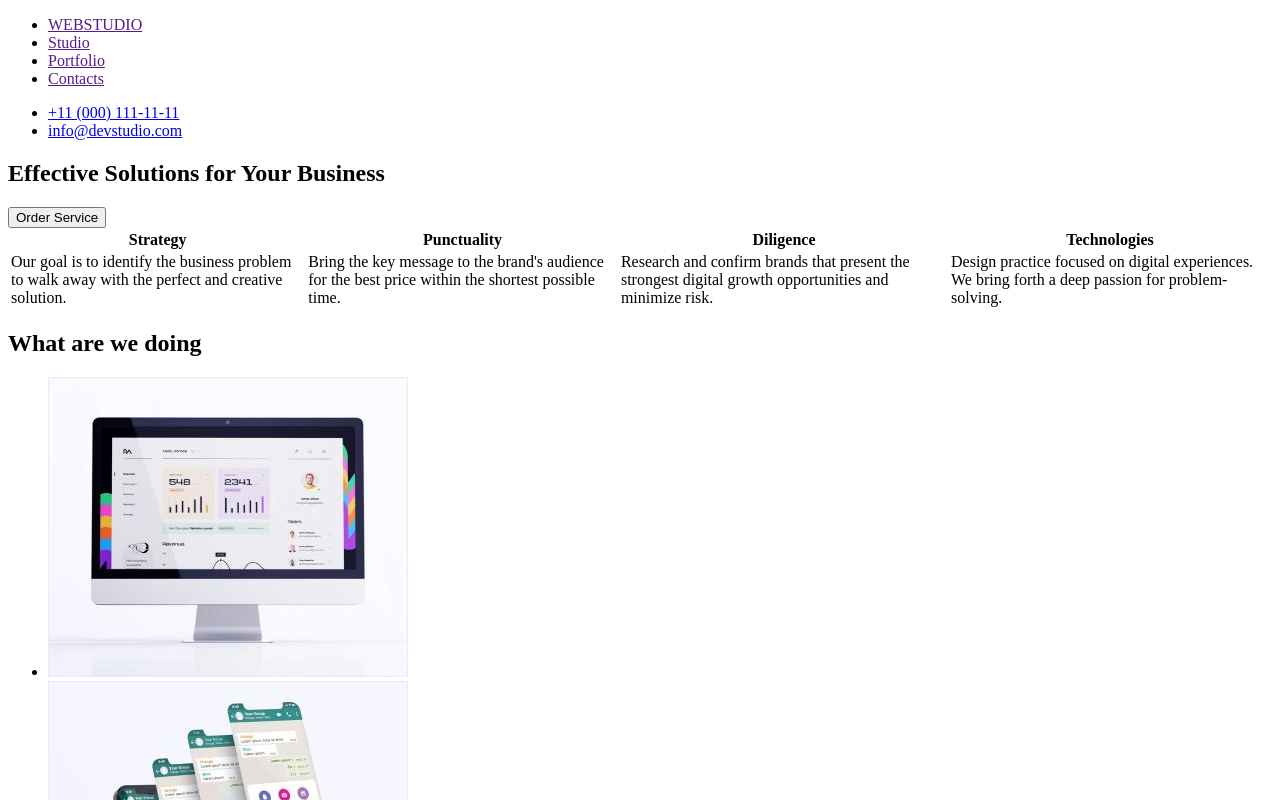
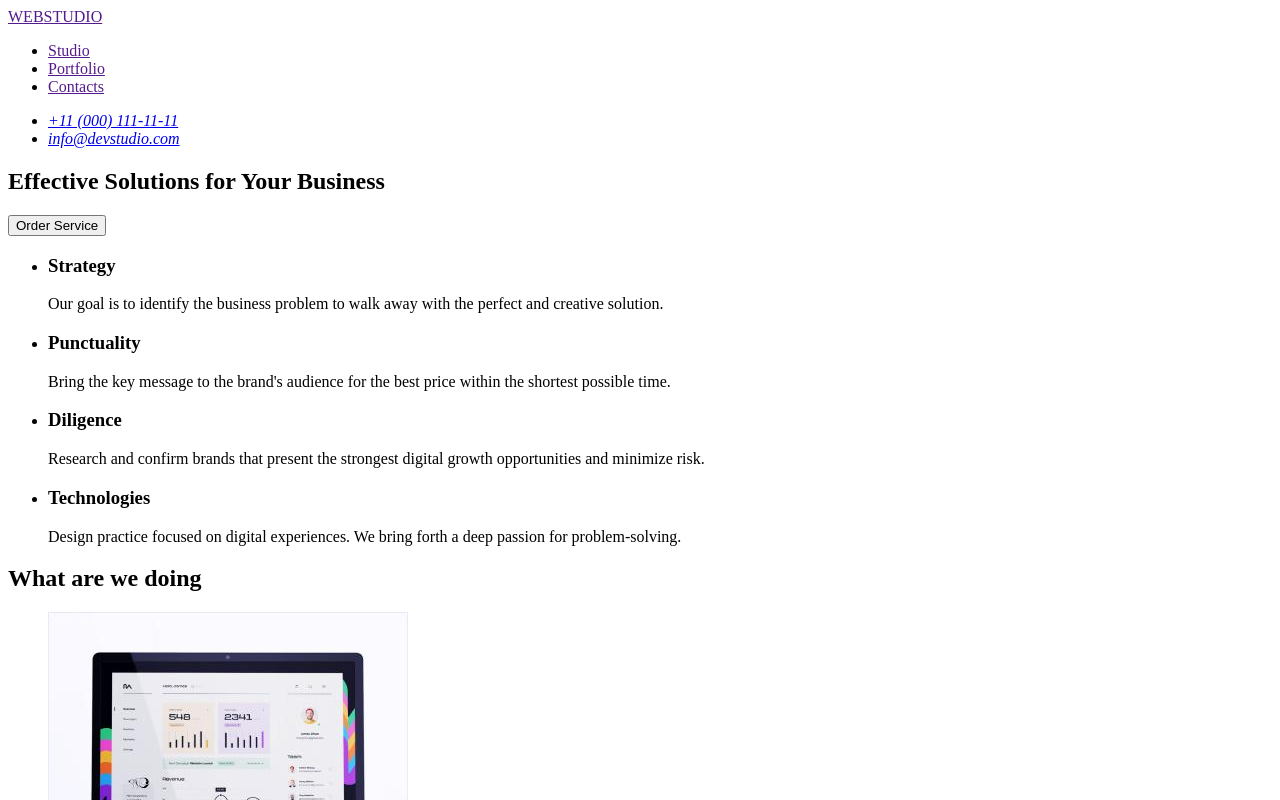
Before and after one commit to NikaDelva/goit-markup-hw-01, a plain HTML site: page index.html in a window 1280 px wide. Shown: the top 800 px of the page. Drawn offline with Linux system fonts and the light colour scheme.

Commit message:
Правки ДЗ по фідбеку
- винесено лого;
- таблиця змінена на список;
- додано заголовок в секції "команда"

```diff
--- a/index.html
+++ b/index.html
@@ -9,10 +9,9 @@
 <body>
     <header>
         <nav>
+            <a href=""><span class="accent">WEB</span>STUDIO</a>
             <ul>
-                <li>
-                    <a href=""><span class="accent">WEB</span>STUDIO</a>
-                </li>
+
                 <li>
                     <a href="">Studio</a>
                 </li>
@@ -24,7 +23,9 @@
                 </li>
             </ul>
         </nav>
+        <address>
             <ul>
+
                 <li>
                     <a href="tel:+110001111111">+11 (000) 111-11-11</a>
                 </li>
@@ -32,6 +33,7 @@
                     <a href="mailto:info@devstudio.com">info@devstudio.com</a>
                 </li>
             </ul>
+        </address>
     </header>
 
     <main>
@@ -42,21 +44,26 @@
         </section>
         <section>
             <h2 hidden>About Us</h2>
-            <table>
-                <tr>
-                    <th>Strategy</th>
-                    <th>Punctuality</th>
-                    <th>Diligence</th>
-                    <th>Technologies</th>
-                </tr>
-                <tr>
-                <td>Our goal is to identify the business
-                problem to walk away with the perfect and creative solution.</td>
-                <td>Bring the key message to the brand's audience for the best price within the shortest possible time.</td>
-                <td>Research and confirm brands that present the strongest digital growth opportunities and minimize risk.</td>
-                <td>Design practice focused on digital experiences. We bring forth a deep passion for problem-solving.</td>
-                </tr>
-            </table>
+                <ul>
+                    <li>
+                        <h3>Strategy</h3>
+                        <p>Our goal is to identify the business
+                        problem to walk away with the perfect and creative solution.</p>
+                    </li>
+                    <li>
+                        <h3>Punctuality</h3>
+                        <p>Bring the key message to the brand's audience for the best price within the shortest possible time.</p>
+                    </li>
+                    <li>
+                        <h3>Diligence</h3>
+                        <p>Research and confirm brands that present the strongest digital growth opportunities and minimize risk.</p>
+                    </li>
+                    <li>
+                        <h3>Technologies</h3>
+                        <p>Design practice focused on digital experiences. We bring forth a deep passion for problem-solving.</p>
+                    </li>
+                </ul>
+
         </section>
         <section>
             <h2>What are we doing</h2>
@@ -73,6 +80,7 @@
             </ul>
         </section>
         <section>
+            <h2>Our Team</h2>
             <ul>
                 <li>
                     <img src="img/employees/img_mark_guerrero.jpg" alt="Mark Guerrero" width="264" height="260">
```
Lines whose indentation alone changed are shown as unchanged.
